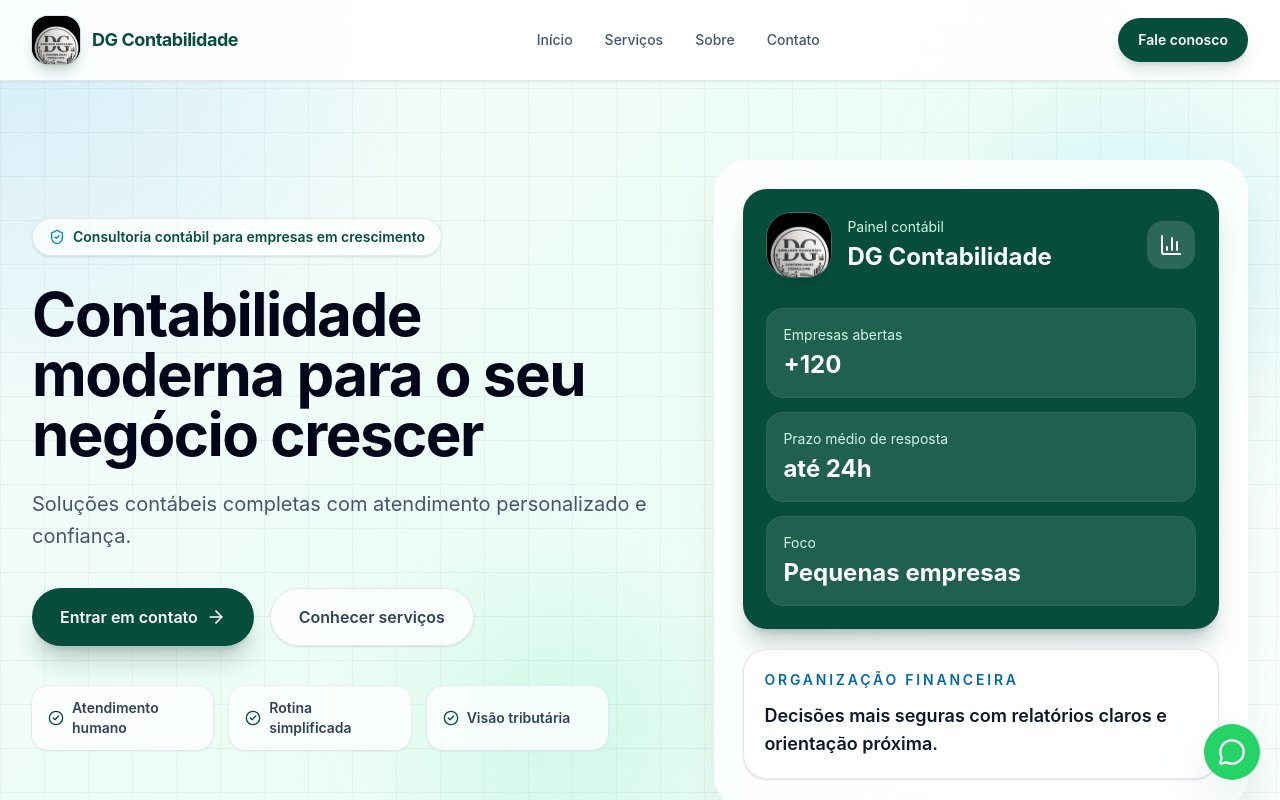
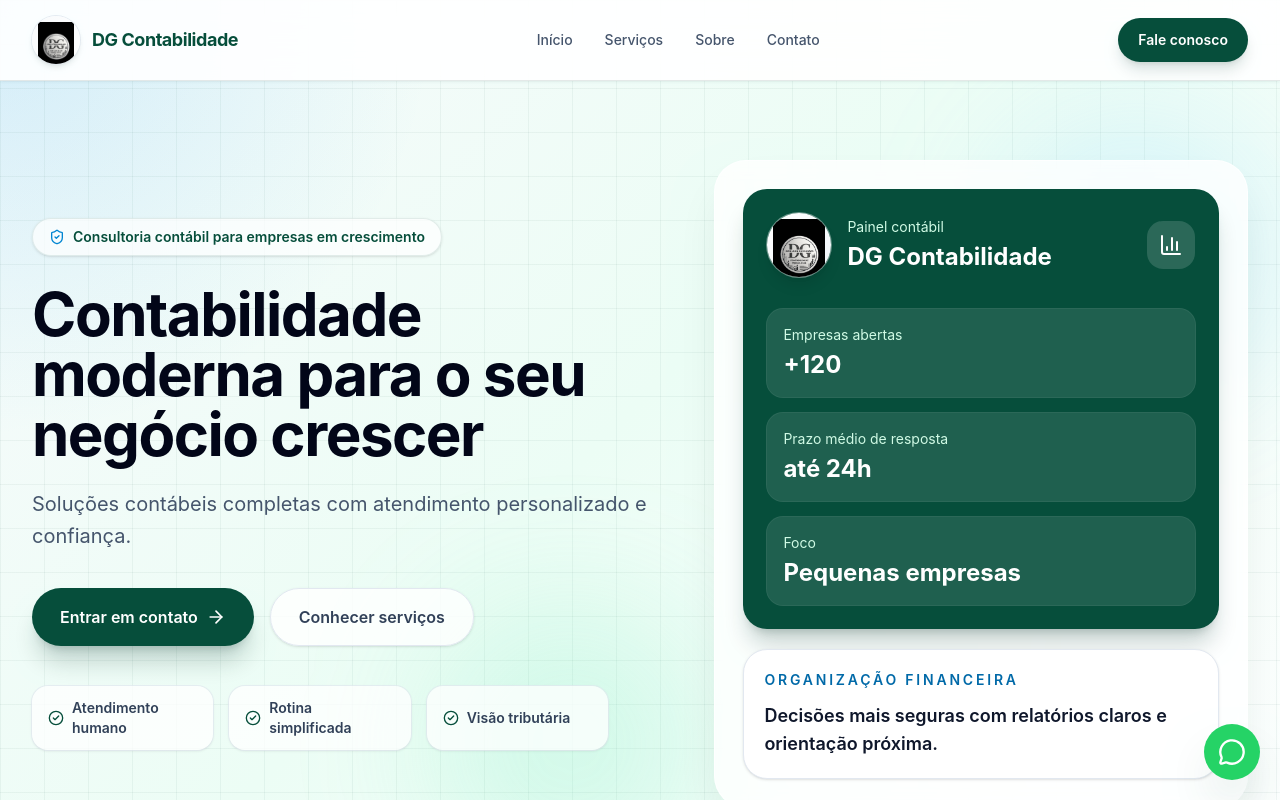
Before and after one commit to WallaceMamuth/dgcontabilidade, a React (Vite) app: page / in a window 1280 px wide. Shown: the top 800 px of the page. Built offline with nearby package versions, Linux system fonts and the light colour scheme.

Commit message:
Style logo containers for transparent circular brand asset

```diff
--- a/src/components/Footer.jsx
+++ b/src/components/Footer.jsx
@@ -16,11 +16,11 @@ function Footer({ logoUrl }) {
       <div className="mx-auto grid max-w-7xl gap-10 md:grid-cols-[1fr_1.25fr] md:items-start">
         <div>
           <div className="flex items-center gap-3">
-            <span className="grid h-12 w-12 place-items-center overflow-hidden rounded-2xl bg-slate-900 shadow-lg ring-1 ring-white/10">
+            <span className="grid h-12 w-12 place-items-center overflow-hidden rounded-full bg-gradient-to-br from-slate-100 to-white shadow-lg ring-1 ring-white/15">
               <img
                 src={logoUrl}
                 alt=""
-                className="h-full w-full scale-125 object-cover object-center"
+                className="h-full w-full object-contain p-1.5"
               />
             </span>
             <span className="text-lg font-bold tracking-tight text-white">
--- a/src/components/Hero.jsx
+++ b/src/components/Hero.jsx
@@ -69,11 +69,11 @@ function Hero({ logoUrl, whatsappUrl }) {
           <div className="rounded-3xl bg-[#064E3B] p-6 text-white shadow-xl shadow-emerald-950/20">
             <div className="flex items-center justify-between gap-4">
               <div className="flex items-center gap-4">
-                <div className="grid h-16 w-16 shrink-0 place-items-center overflow-hidden rounded-3xl bg-slate-950 shadow-lg ring-1 ring-white/20">
+                <div className="grid h-16 w-16 shrink-0 place-items-center overflow-hidden rounded-full bg-gradient-to-br from-white to-slate-100 shadow-lg ring-1 ring-white/40">
                   <img
                     src={logoUrl}
                     alt="Logo da DG Contabilidade"
-                    className="h-full w-full scale-125 object-cover object-center"
+                    className="h-full w-full object-contain p-1.5"
                   />
                 </div>
                 <div>
--- a/src/components/Navbar.jsx
+++ b/src/components/Navbar.jsx
@@ -24,11 +24,11 @@ function Navbar({ logoUrl, whatsappUrl }) {
           onClick={closeMenu}
           className="flex items-center gap-3 rounded-full focus-visible:ring-2 focus-visible:ring-[#064E3B] focus-visible:ring-offset-4"
         >
-          <span className="grid h-12 w-12 place-items-center overflow-hidden rounded-2xl bg-slate-950 shadow-lg shadow-emerald-950/20 ring-1 ring-emerald-950/10">
+          <span className="grid h-12 w-12 place-items-center overflow-hidden rounded-full bg-gradient-to-br from-slate-50 to-white shadow-md shadow-emerald-950/10 ring-1 ring-slate-200/90">
             <img
               src={logoUrl}
               alt=""
-              className="h-full w-full scale-125 object-cover object-center"
+              className="h-full w-full object-contain p-1.5"
             />
           </span>
           <span className="text-lg font-bold tracking-tight text-[#064E3B]">
```
